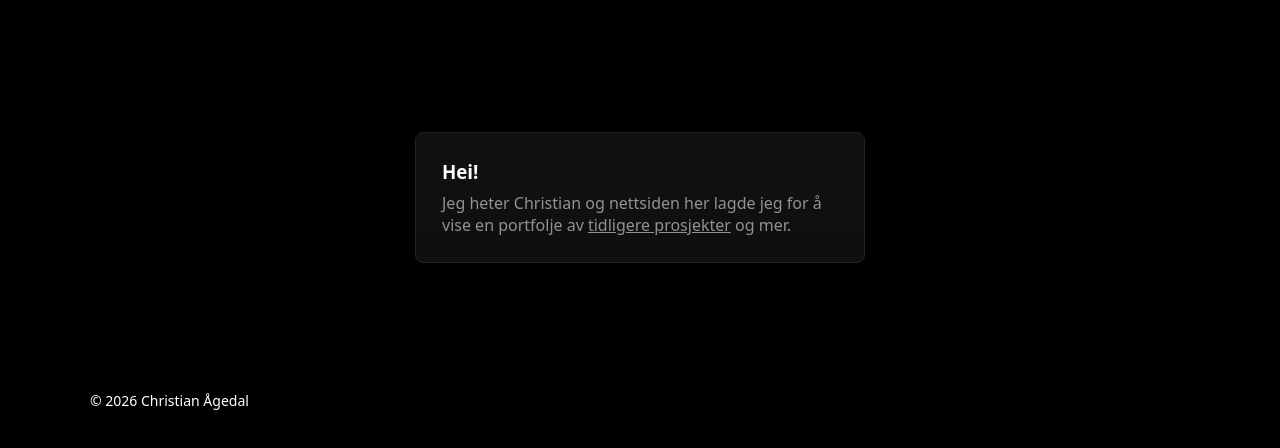
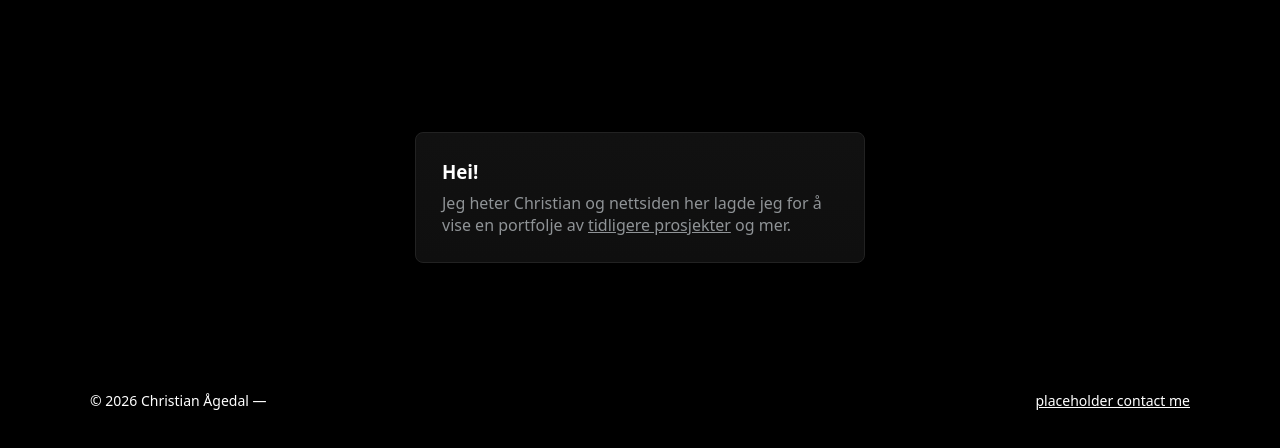
Before and after one commit to 41chris41/portforlio, a plain HTML site: page index.html in a window 1280 px wide. Shown: the part 84-532 px from the top of the page. Drawn offline with Linux system fonts and the light colour scheme; a script that the page names is missing.

Commit message:
added email adress at footer homepage

```diff
--- a/index.html
+++ b/index.html
@@ -51,7 +51,7 @@
   </main>
 
   <footer class="site-footer">
-    <div class="container">© 2026 Christian Ågedal <!-- — <a href="mailto:christianaagedal@gmail.com">placeholder contact me</a></div>  -->
+    <div class="container">© 2026 Christian Ågedal — <a href="mailto:chrisportfo@proton.me">placeholder contact me</a></div>
   </footer>
 
   <script src="scripts.js" defer></script>
```
